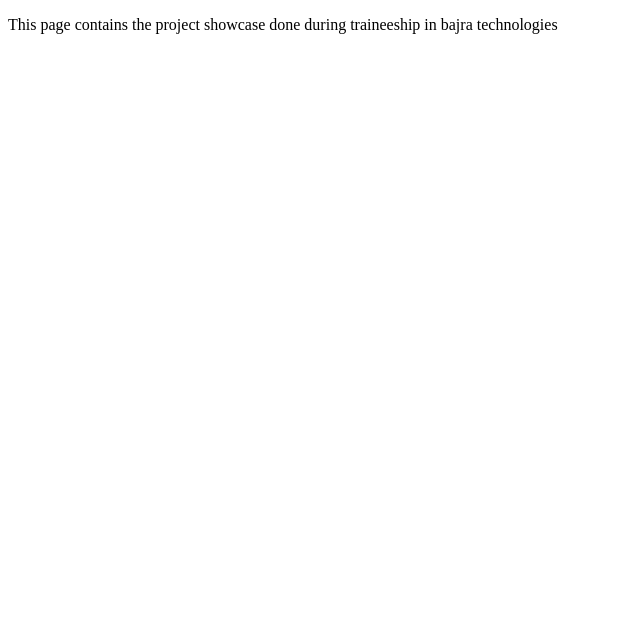
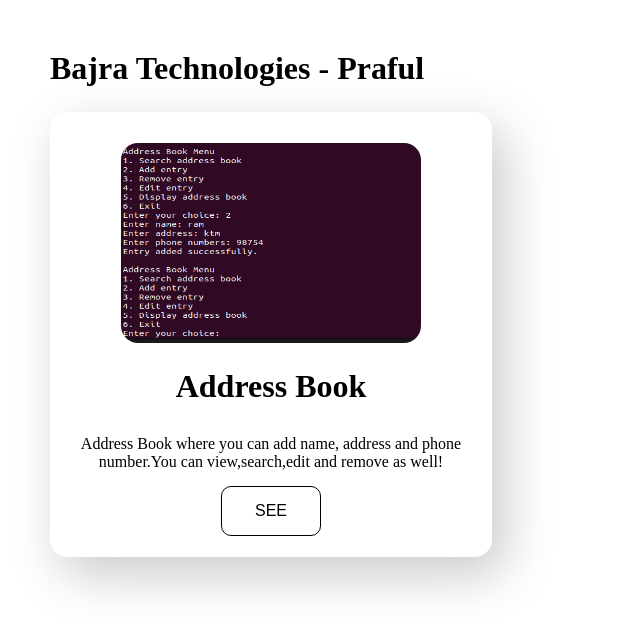
Before and after one commit to praful45/praful45.github.io, a plain HTML site: page index.html in a window 1280 px wide. Shown: the whole page, without its empty margins (0-640 px from the left). Drawn offline with Linux system fonts and the light colour scheme.

Commit message:
address book added and css file added

```diff
--- /dev/null
+++ b/index.css
@@ -0,0 +1,68 @@
+*{
+    padding: 0;
+    margin: 0;
+}
+
+body{
+    padding: 50px;
+}
+.box{
+    border: 1px solid white;
+    box-shadow: 12px 17px 51px rgba(0, 0, 0, 0.22);
+    backdrop-filter: blur(6px);
+    border-radius: 17px;
+    text-align: center;
+    cursor: pointer;
+    transition: all 0.5s;
+    display: flex;
+    flex-direction: column;
+    align-items: center;
+    justify-content: center;
+    font-weight: bolder;
+    color: black;
+    width: 400px;
+    background-color: white;
+    margin-top: 25px
+
+
+;
+    padding: 20px;
+}
+
+.box:hover{
+    border:1px solid black;
+    transform: scale(1.05);
+}
+
+.box:active{
+    transform: scale(0.95) rotate(1.7deg);
+}
+
+img{
+    width: 300px;
+    height: 200px;
+    border-radius: 17px;
+    margin:10px 0 ;
+}
+
+.gap{
+    margin: 15px 0;
+}
+
+.btn{
+    background-color: transparent;
+    border: 1px solid black;
+    border-radius: 10px;
+    width: 100px;
+    height: 50px;
+    font-size: 16px;
+}
+
+.btn:hover{
+    background-color: black;
+    color: white;
+}
+
+p{
+    font-weight: normal;
+}
--- a/index.html
+++ b/index.html
@@ -3,9 +3,22 @@
 <head>
     <meta charset="UTF-8">
     <meta name="viewport" content="width=device-width, initial-scale=1.0">
-    <title>Praful Project</title>
+    <link rel="stylesheet" href="./index.css">
+    <title>ShowCase</title>
 </head>
 <body>
-    <p>This page contains the project showcase done during traineeship in bajra technologies</p>
+    <header>
+        <h1>Bajra Technologies - Praful</h1>
+    </header>
+    <div>
+        <div class="box">
+            <img src="./img/addressbook.png" alt="addressbook image">
+            <h1 class="gap">Address Book</h1>
+            <p class="gap">
+                Address Book where you can add name, address and phone number.You can view,search,edit and remove as well!
+            </p>
+            <button class="btn" onclick="window.open('https://git.bajratechnologies.com/praful45/addressbook','_blank')">SEE</button>
+        </div>
+    </div>
 </body>
 </html>
```
Also changed, not shown: img/addressbook.png (added).
